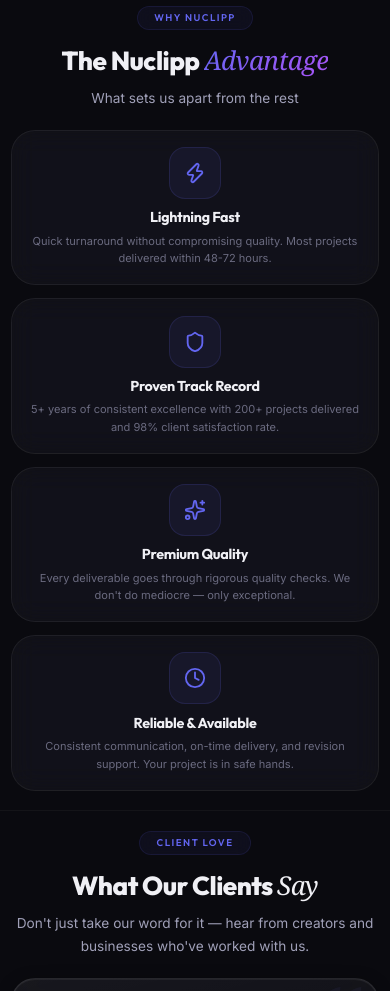
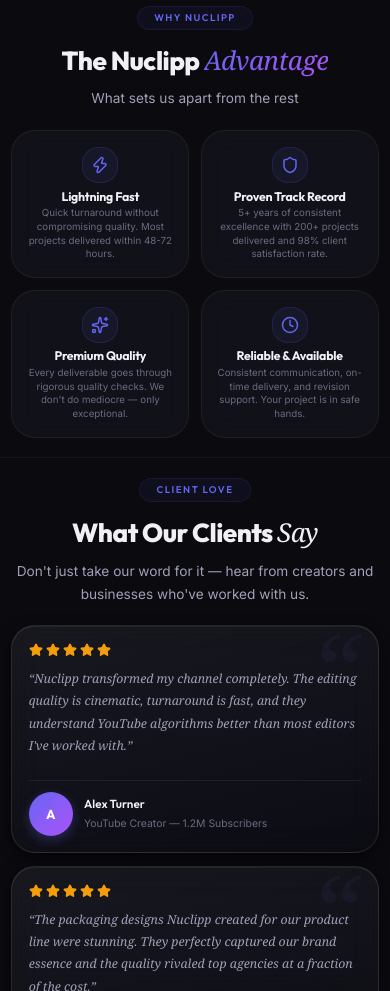
Before and after one commit to armansingh1196/Nuclipp-Website, a Next.js app: page / in a window 390 px wide. Shown: the part 5260-6251 px from the top of the page. Built offline with nearby package versions, Linux system fonts and the light colour scheme; a web font is replaced by a local one.

Commit message:
Update Advantage Grid to 2 columns on mobile

```diff
--- a/src/app/page.module.css
+++ b/src/app/page.module.css
@@ -555,6 +555,32 @@
   }
 
   .advantageGrid {
-    grid-template-columns: 1fr;
+    grid-template-columns: repeat(2, 1fr);
+    gap: var(--space-md);
+  }
+
+  .advantageCard {
+    padding: var(--space-lg) var(--space-md);
+  }
+
+  .advantageIcon {
+    width: 36px;
+    height: 36px;
+    margin-bottom: var(--space-sm);
+  }
+
+  .advantageIcon svg {
+    width: 18px;
+    height: 18px;
+  }
+
+  .advantageTitle {
+    font-size: 0.95rem;
+    margin-bottom: var(--space-xs);
+  }
+
+  .advantageDesc {
+    font-size: 0.75rem;
+    line-height: 1.4;
   }
 }
```
